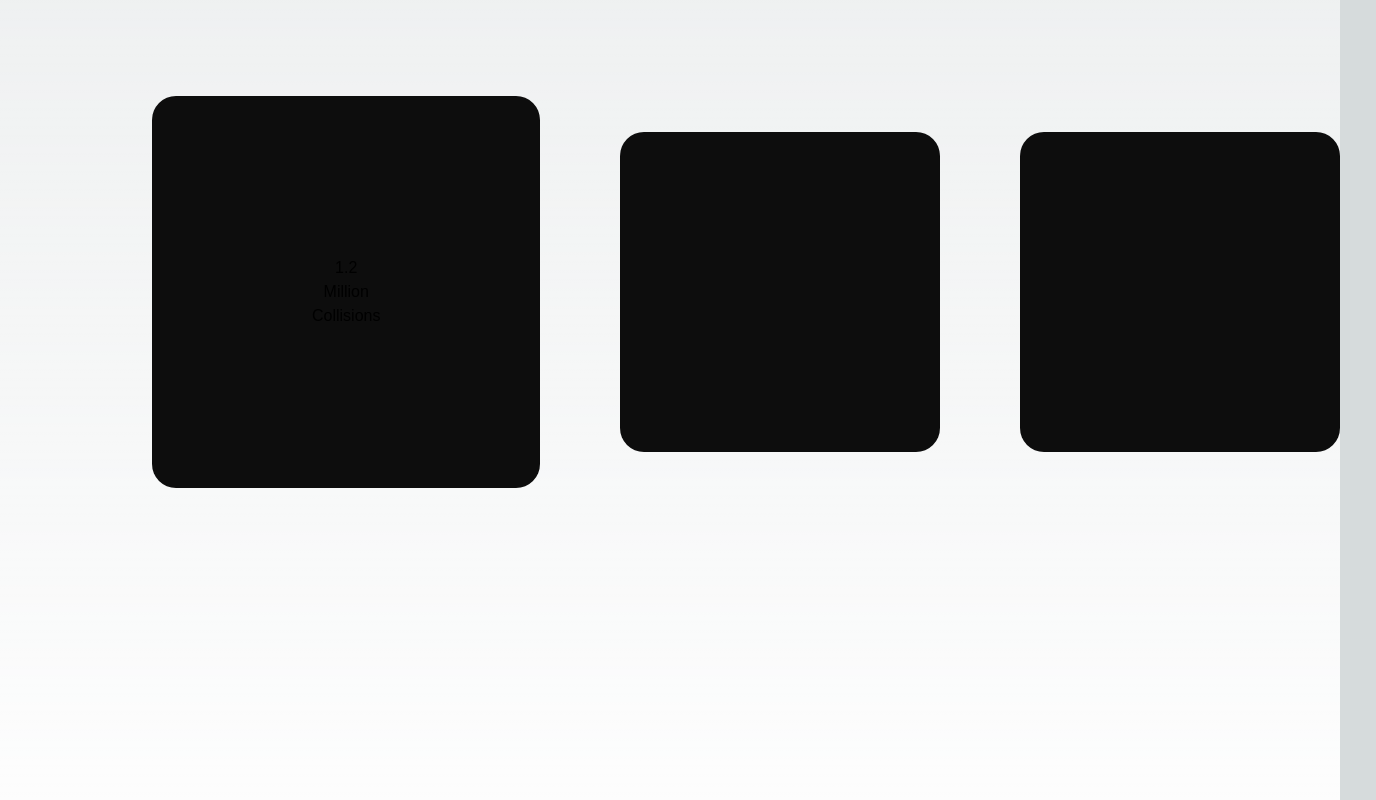
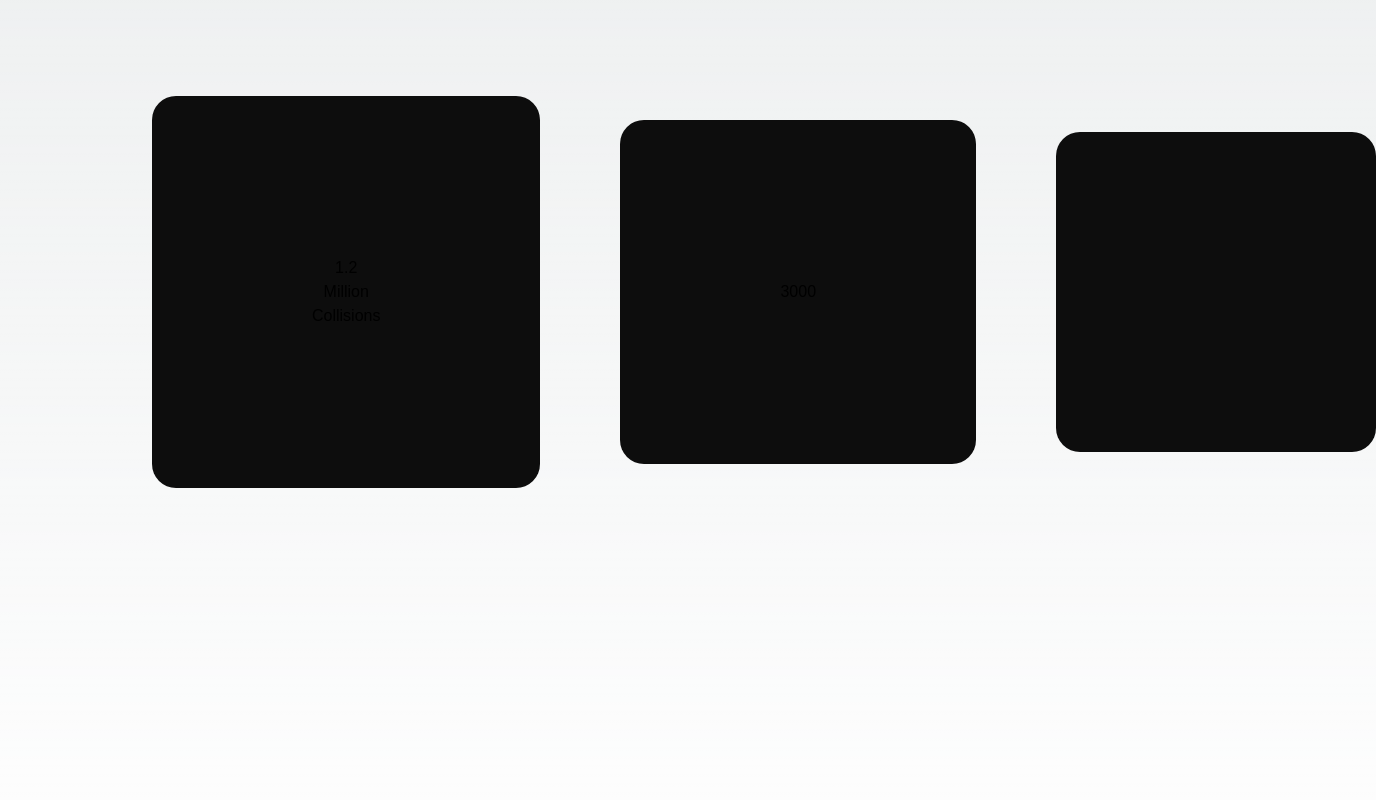
Before and after one commit to AayushMohan/AOD-Prime, a Next.js app: page / in a window 1280 px wide. Shown: the part 1400-2200 px from the top of the page, 1376 px wide, since content can reach past the window. Built offline with nearby package versions, Linux system fonts and the light colour scheme; a web font is replaced by a local one.

Commit message:
Added 2nd metrics details

```diff
--- a/components/Metrics.tsx
+++ b/components/Metrics.tsx
@@ -8,7 +8,9 @@ const Metrics = () => {
           <h2>1.2</h2>
           <span>Million Collisions</span>
         </div>
-        <div className="p-40 mx-10 bg-[#0D0D0D] rounded-3xl"></div>
+        <div className="p-40 mx-10 bg-[#0D0D0D] rounded-3xl">
+          <h1>3000</h1>
+        </div>
         <div className="p-40 mx-10 bg-[#0D0D0D] rounded-3xl"></div>
       </div>
     </div>
```
